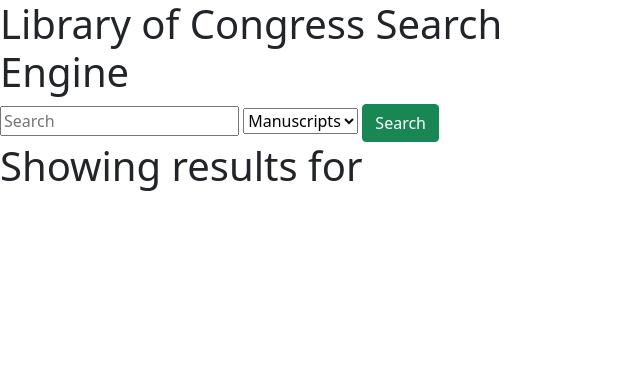
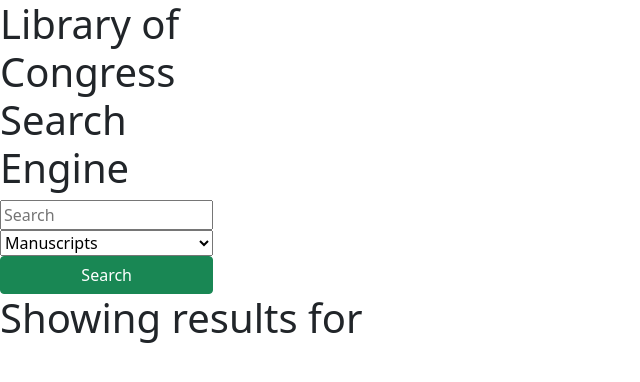
Before and after one commit to bdibil/MP-Libary-Congress, a plain HTML site: page search-results.html in a window 1280 px wide. Shown: the whole page, without its empty margins (0-640 px from the left). Drawn offline with nearby package versions, Linux system fonts and the light colour scheme.

Commit message:
search-results html page barebone

```diff
--- a/search-results.html
+++ b/search-results.html
@@ -8,7 +8,7 @@
     <link href="https://cdn.jsdelivr.net/npm/bootstrap@5.1.3/dist/css/bootstrap.min.css" rel="stylesheet" integrity="sha384-1BmE4kWBq78iYhFldvKuhfTAU6auU8tT94WrHftjDbrCEXSU1oBoqyl2QvZ6jIW3" crossorigin="anonymous">
 </head>
 <body>
-    <section id="searchTab" class="col-6">
+    <section id="searchTab" class="d-flex flex-column col-2">
     <h1>Library of Congress Search Engine</h1>
     <input id="serachInput" placeholder="Search"></input>
     <select id="categoryDrop">
```
